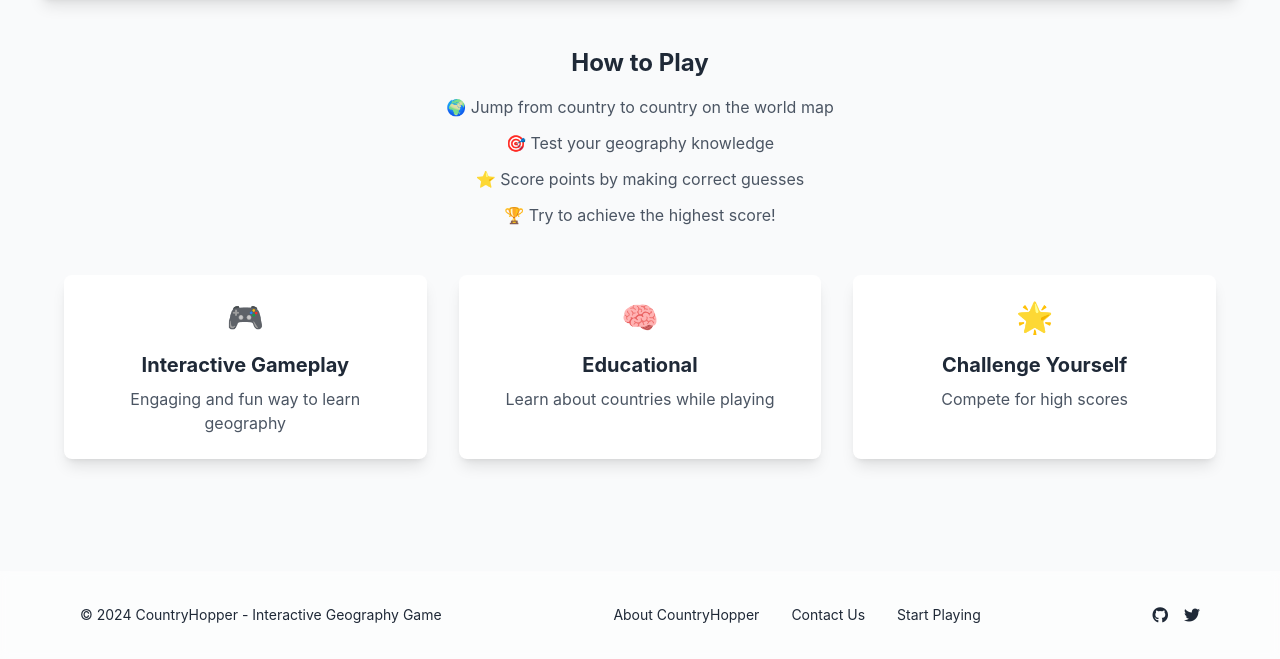
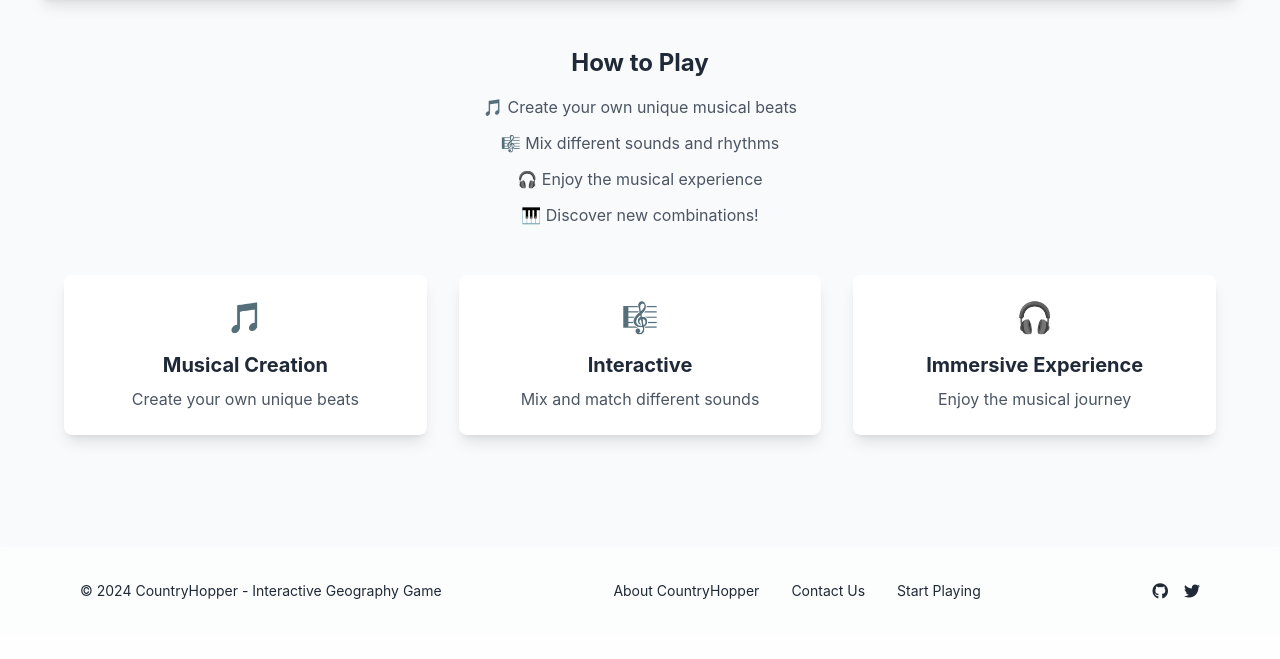
Before and after one commit to slideology/spranki, a Flask app: page / in a window 1280 px wide. Shown: the part 912-1571 px from the top of the page. After the commit the page ends 1511 px from the top, so only its background shows below. Run offline with Flask 3, Linux system fonts and the light colour scheme; some libraries are stand-ins or nearby versions.

Commit message:
Update game to Sprunki music game and update content

```diff
--- a/templates/index.html
+++ b/templates/index.html
@@ -6,9 +6,9 @@
 <div class="container mx-auto px-4 py-8">
     <!-- Hero Section -->
     <section class="text-center mb-8">
-        <h1 class="text-4xl md:text-5xl font-bold mb-4">Welcome to Country Hopper</h1>
+        <h1 class="text-4xl md:text-5xl font-bold mb-4">Welcome to Spranki</h1>
         <p class="text-xl text-gray-600 dark:text-gray-400 mb-4">
-            Test your geography knowledge and have fun exploring the world!
+            Experience the unique musical creation journey!
         </p>
     </section>
 
@@ -16,10 +16,11 @@
     <section class="mb-12">
         <div class="w-full max-w-[1200px] mx-auto bg-gray-100 dark:bg-gray-800 rounded-lg shadow-lg overflow-hidden" style="aspect-ratio: 16/9;">
             <iframe
-                src="https://www.crazygames.com/embed/country-hopper"
+                src="https://sprunki.org/play/sprunki-incredibox.html"
                 style="width: 100%; height: 100%;"
                 frameborder="0"
-                allow="gamepad *;">
+                scrolling="no"
+                allow="autoplay; fullscreen">
             </iframe>
         </div>
     </section>
@@ -28,29 +29,29 @@
     <section class="max-w-2xl mx-auto text-center mb-12">
         <h2 class="text-2xl font-bold mb-4">How to Play</h2>
         <div class="text-gray-600 dark:text-gray-400 space-y-3">
-            <p>🌍 Jump from country to country on the world map</p>
-            <p>🎯 Test your geography knowledge</p>
-            <p>⭐ Score points by making correct guesses</p>
-            <p>🏆 Try to achieve the highest score!</p>
+            <p>🎵 Create your own unique musical beats</p>
+            <p>🎼 Mix different sounds and rhythms</p>
+            <p>🎧 Enjoy the musical experience</p>
+            <p>🎹 Discover new combinations!</p>
         </div>
     </section>
 
     <!-- Features Section -->
     <section class="grid grid-cols-1 md:grid-cols-3 gap-8 max-w-6xl mx-auto">
         <div class="bg-white dark:bg-gray-800 p-6 rounded-lg shadow-lg text-center">
-            <div class="text-3xl mb-4">🎮</div>
-            <h3 class="text-xl font-bold mb-2">Interactive Gameplay</h3>
-            <p class="text-gray-600 dark:text-gray-400">Engaging and fun way to learn geography</p>
+            <div class="text-3xl mb-4">🎵</div>
+            <div class="text-xl font-bold mb-2">Musical Creation</div>
+            <p class="text-gray-600 dark:text-gray-400">Create your own unique beats</p>
         </div>
         <div class="bg-white dark:bg-gray-800 p-6 rounded-lg shadow-lg text-center">
-            <div class="text-3xl mb-4">🧠</div>
-            <h3 class="text-xl font-bold mb-2">Educational</h3>
-            <p class="text-gray-600 dark:text-gray-400">Learn about countries while playing</p>
+            <div class="text-3xl mb-4">🎼</div>
+            <div class="text-xl font-bold mb-2">Interactive</div>
+            <p class="text-gray-600 dark:text-gray-400">Mix and match different sounds</p>
         </div>
         <div class="bg-white dark:bg-gray-800 p-6 rounded-lg shadow-lg text-center">
-            <div class="text-3xl mb-4">🌟</div>
-            <h3 class="text-xl font-bold mb-2">Challenge Yourself</h3>
-            <p class="text-gray-600 dark:text-gray-400">Compete for high scores</p>
+            <div class="text-3xl mb-4">🎧</div>
+            <div class="text-xl font-bold mb-2">Immersive Experience</div>
+            <p class="text-gray-600 dark:text-gray-400">Enjoy the musical journey</p>
         </div>
     </section>
 </div>
```
